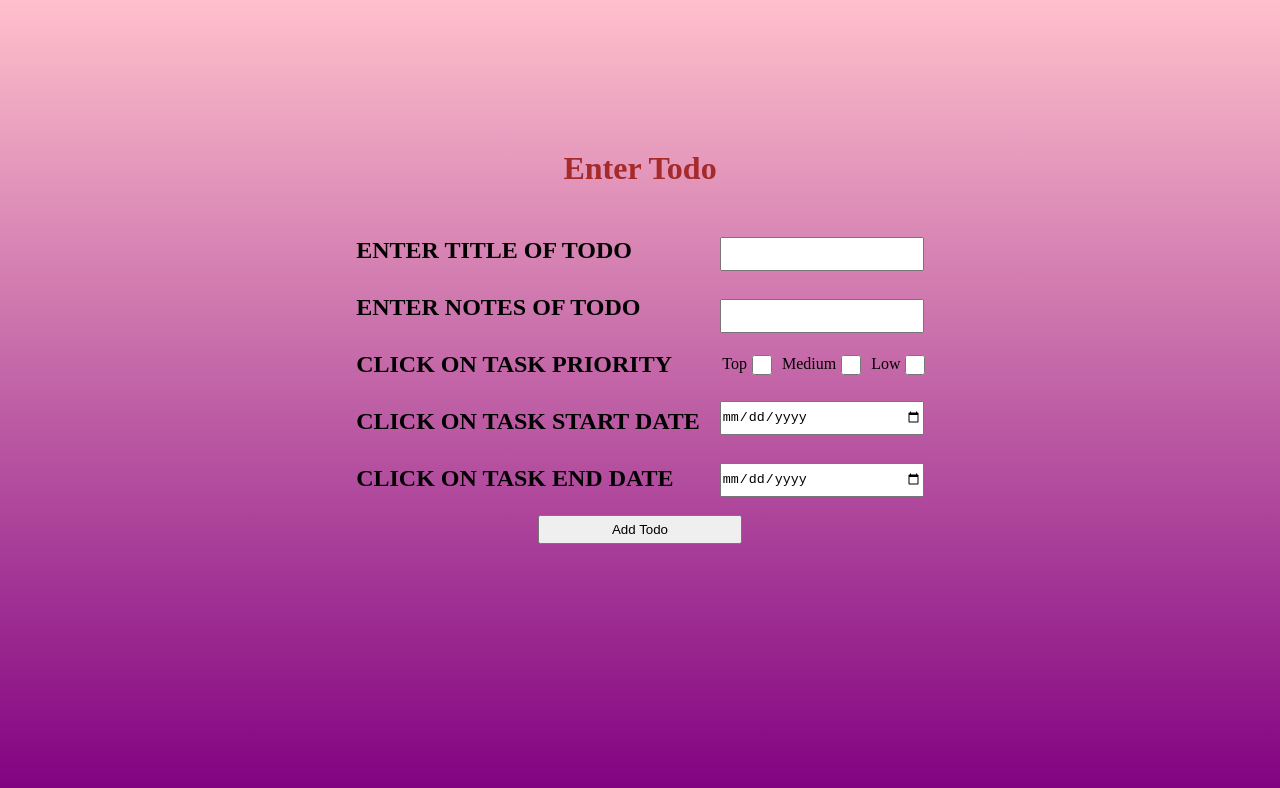
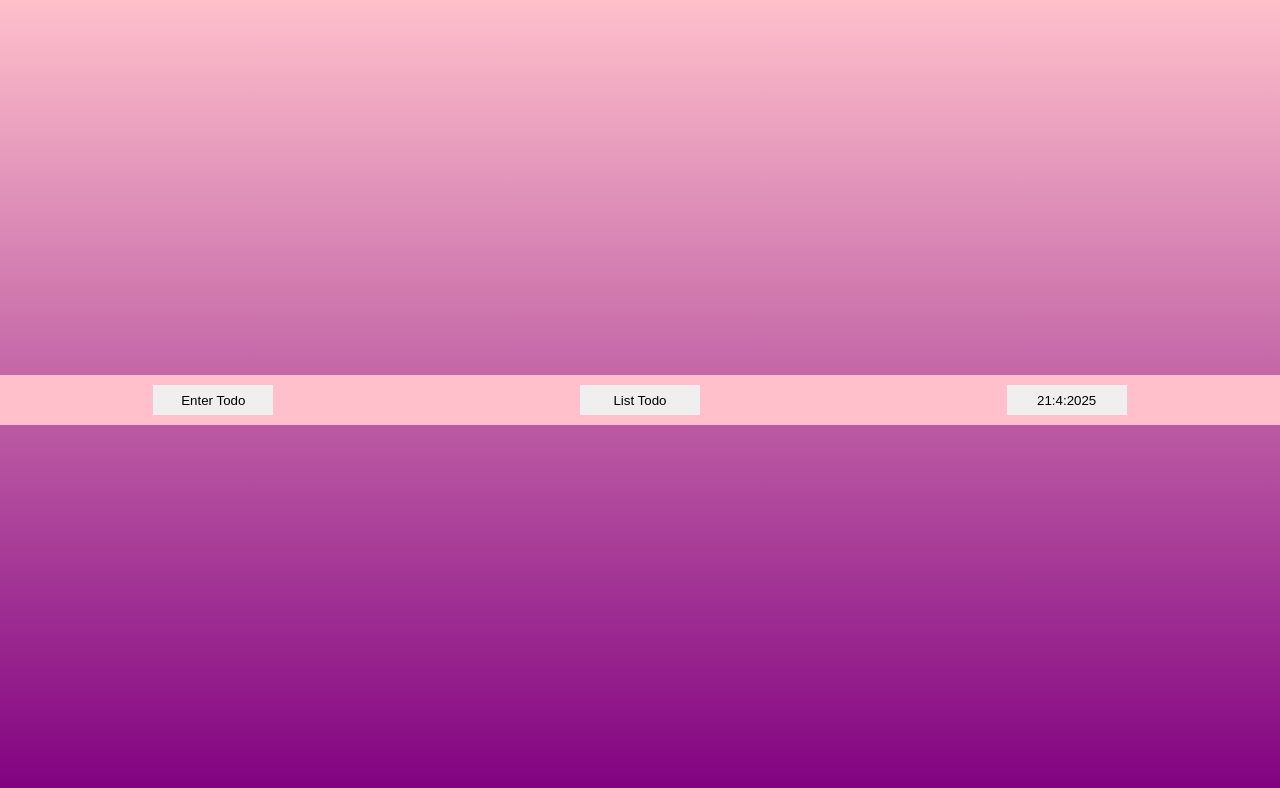
Before and after one commit to Chand-007/todo-app, a React (Vite) app: page / in a window 1280 px wide. Shown: the top 788 px of the page. Built offline with nearby package versions, Linux system fonts and the light colour scheme.

Commit message:
created Navbar

```diff
--- a/src/App.jsx
+++ b/src/App.jsx
@@ -1,11 +1,13 @@
 import './App.css'
 import Entertodo from './components/Entertodo'
+import NavBar from './components/NavBar'
+
 function App() {
 
 
   return (
     <div className="main-container">
-      <Entertodo/>
+      <NavBar/>
     </div>
   )
 }
--- /dev/null
+++ b/src/components/NavBar.jsx
@@ -0,0 +1,22 @@
+import '../styles/NavBar.css'
+
+
+export default function NavBar(){
+    const todayDate = new Date()
+    const datePart = todayDate.getDate()
+    const monthPart = todayDate.getDay()+1
+    const yearPart = todayDate.getFullYear()
+    const fullDate = datePart+":"+monthPart+":"+yearPart
+
+
+
+    return(
+        <div className="navbar-container">
+                <button className="enter-button">Enter Todo</button>
+                <button className="list-todos">List Todo</button>
+                <button className="today-date">{fullDate}</button>
+        </div>
+    )
+
+
+}
--- /dev/null
+++ b/src/styles/NavBar.css
@@ -0,0 +1,20 @@
+.navbar-container{
+    width:100%;
+    height:50px;
+    display:flex;
+    align-items: center;
+    justify-content: space-around;
+    background-color: pink;
+}
+
+
+.navbar-container button{
+    width:120px;
+    height:30px;
+    border:none;
+    cursor: pointer;
+}
+
+.navbar-container button:active{
+    transform: scale(1.1);
+}
```
